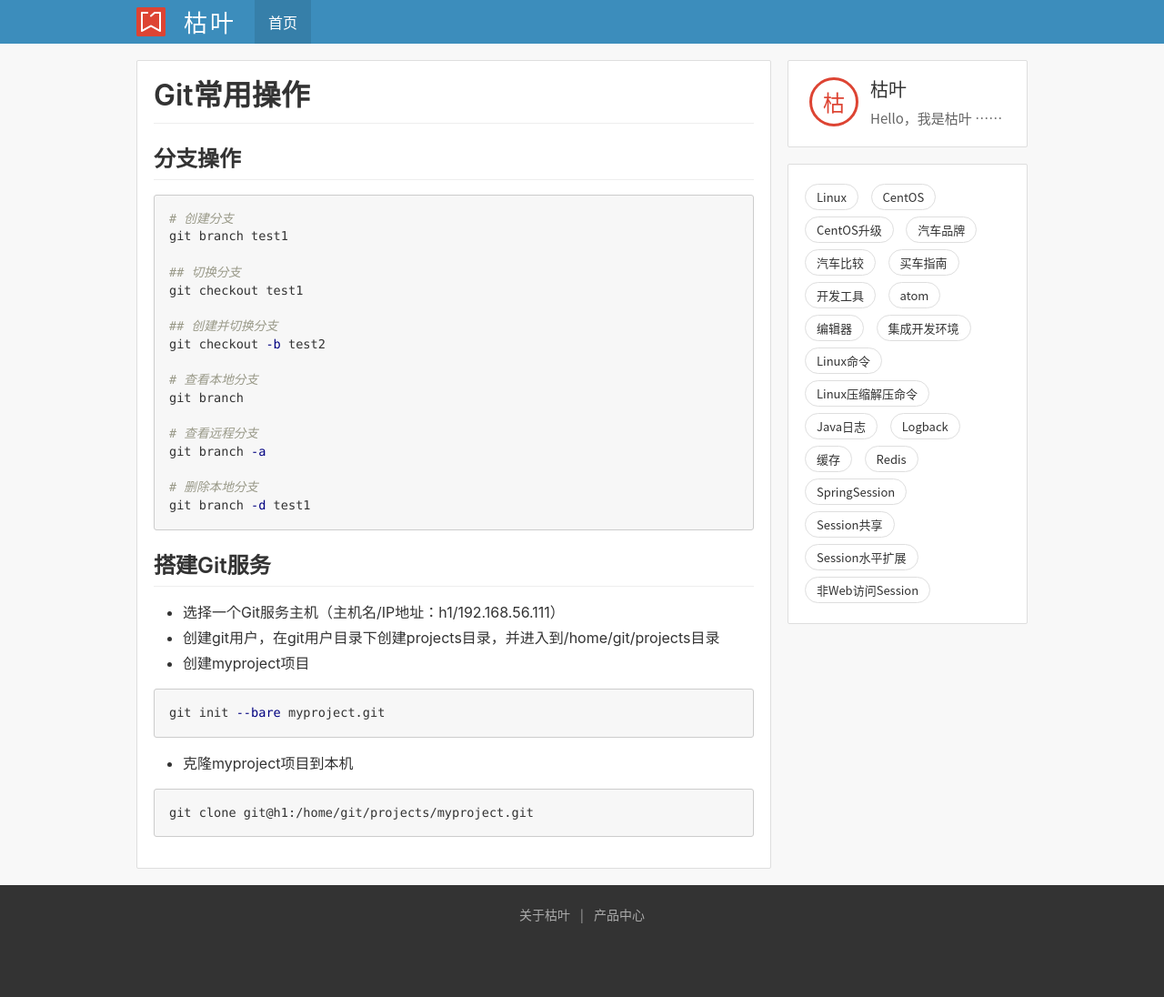
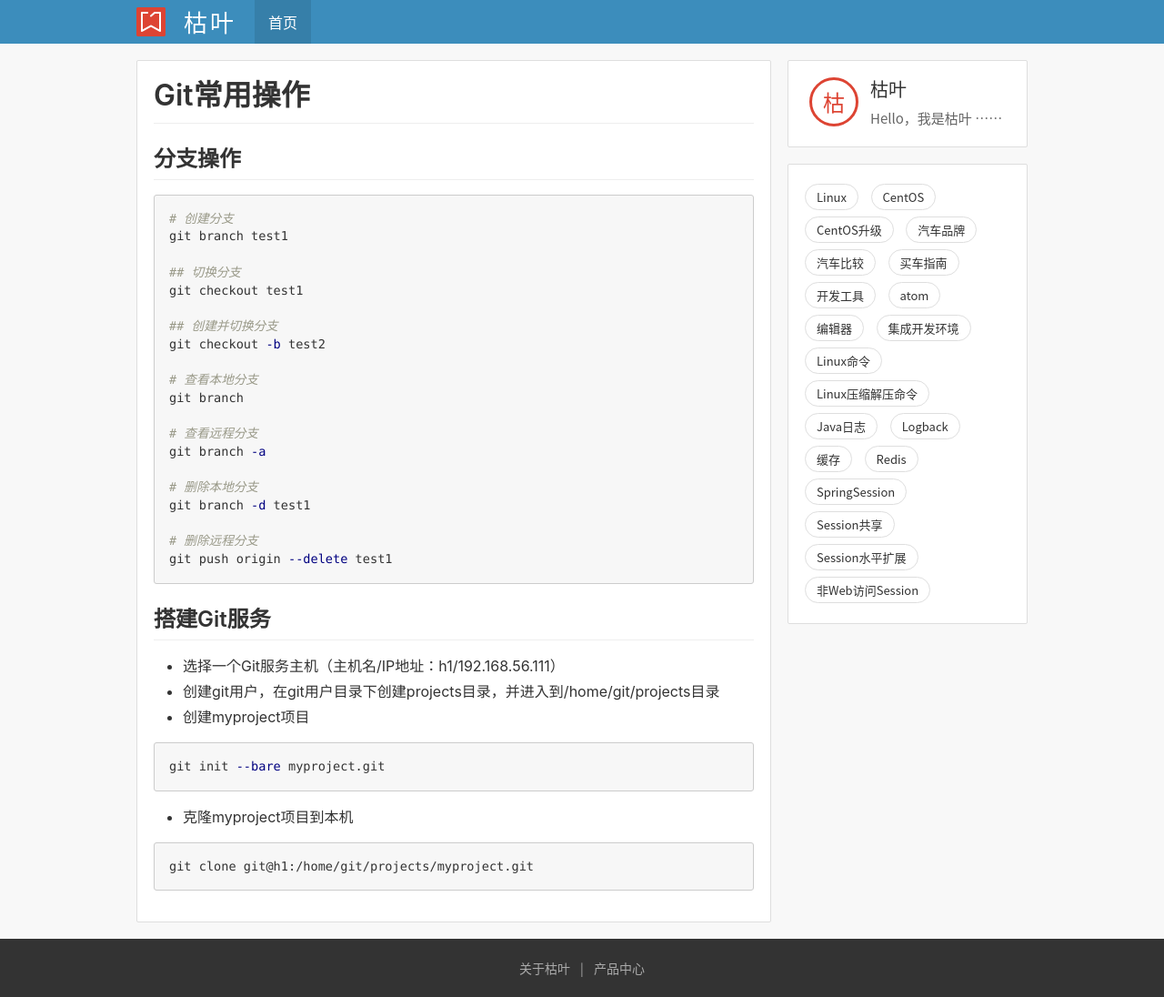
Before and after one commit to kuyer/kuyer.github.com, a Jekyll site: the page built from _posts/team/2017-02-18-git.md, in a window 1280 px wide. Shown: the whole page at 91% size. Built offline with Jekyll 4.4.1, drawn with Linux system fonts in a browser that asks for light colours; before the commit the page ends 1037 px from its top, so only the background shows below that.

Commit message:
git删除远程分支

````diff
--- a/_posts/team/2017-02-18-git.md
+++ b/_posts/team/2017-02-18-git.md
@@ -31,6 +31,9 @@ git branch -a
 
 # 删除本地分支
 git branch -d test1
+
+# 删除远程分支
+git push origin --delete test1
 ```
 
 ## 搭建Git服务
````
